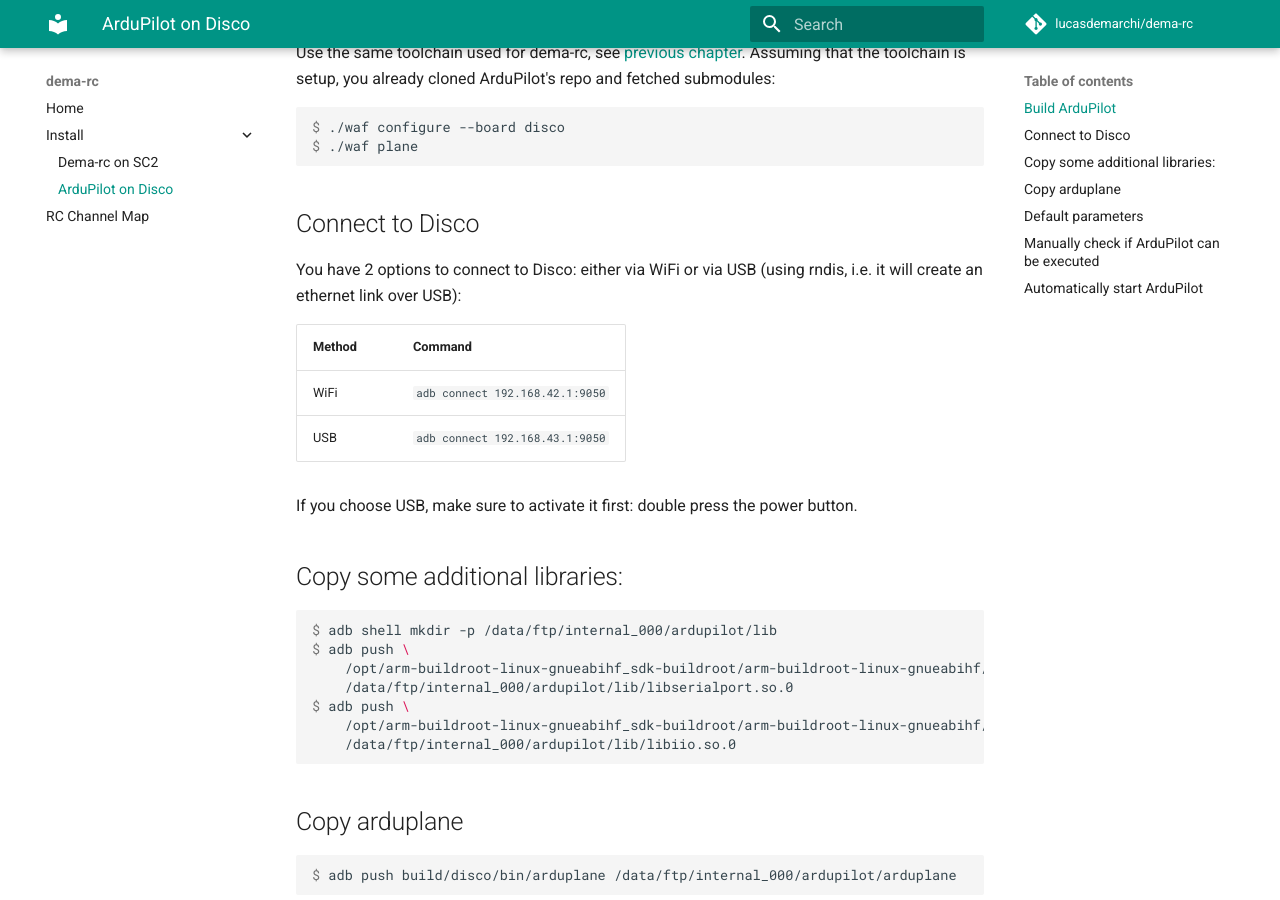
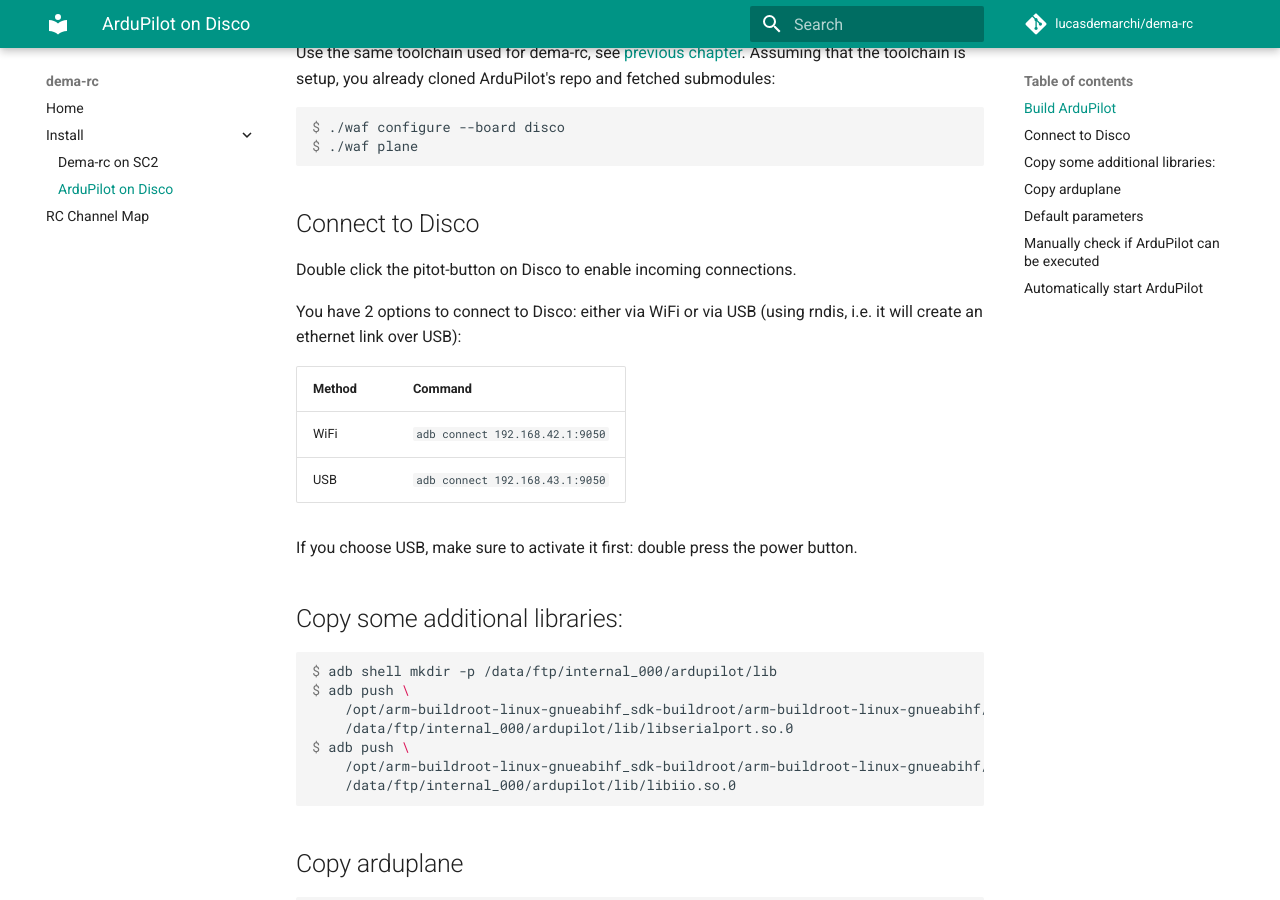
Before and after one commit to ArduPilot/dema-rc, an MkDocs documentation site: the page built from docs/install-ardupilot.md, in a window 1280 px wide and 900 px high, scrolled down 333 px. Built offline with MkDocs 1.6.1 and Material for MkDocs 9.7.7, drawn with Linux system fonts in a browser that asks for light colours; comment, search, counter and statistics services are not loaded.

Commit message:
docs: mention need to allow incoming connection.

````diff
--- a/docs/install-ardupilot.md
+++ b/docs/install-ardupilot.md
@@ -18,6 +18,8 @@
 ```
 
 ## Connect to Disco
+
+Double click the pitot-button on Disco to enable incoming connections.
 
 You have 2 options to connect to Disco: either via WiFi or via USB (using rndis, i.e. it will
 create an ethernet link over USB):
````
